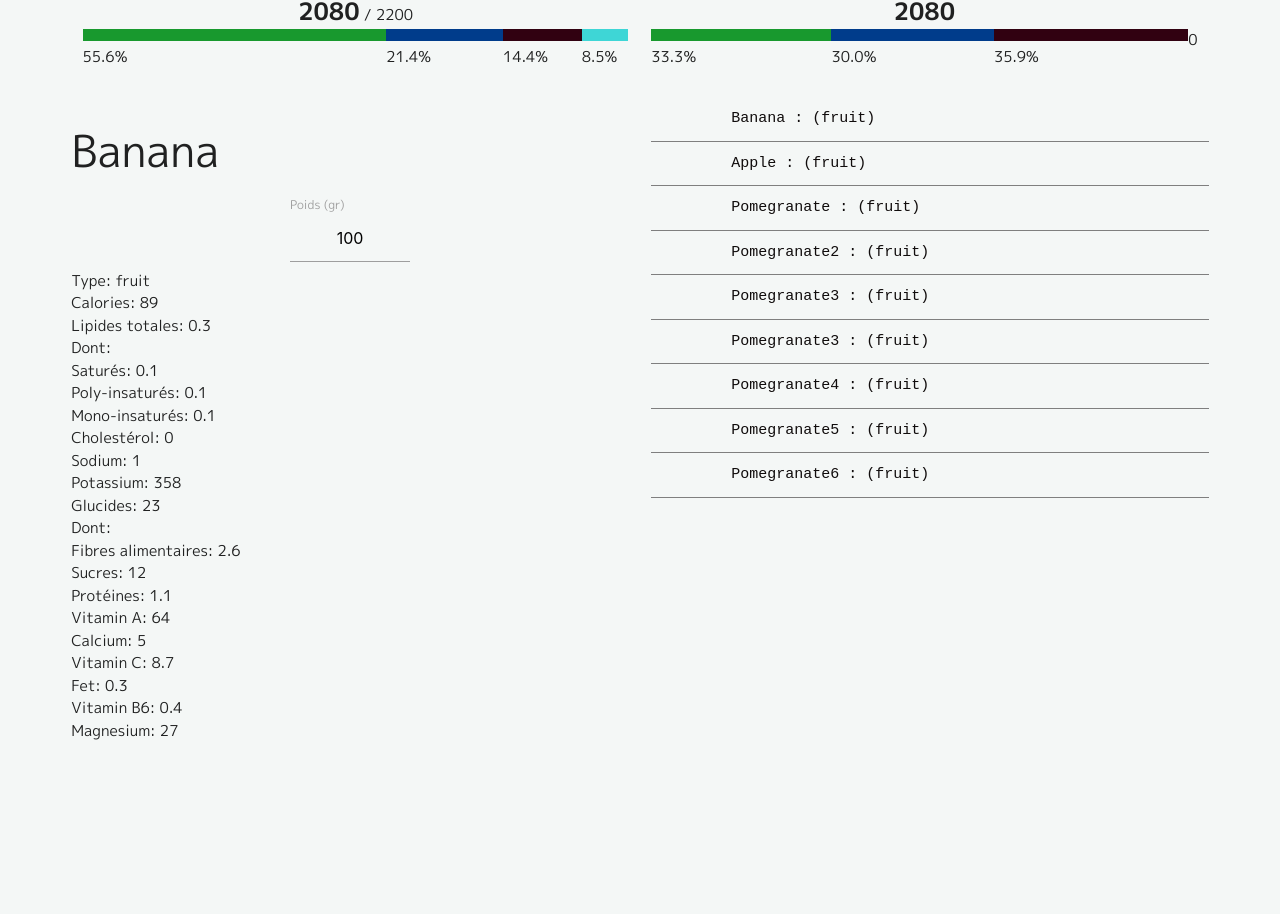
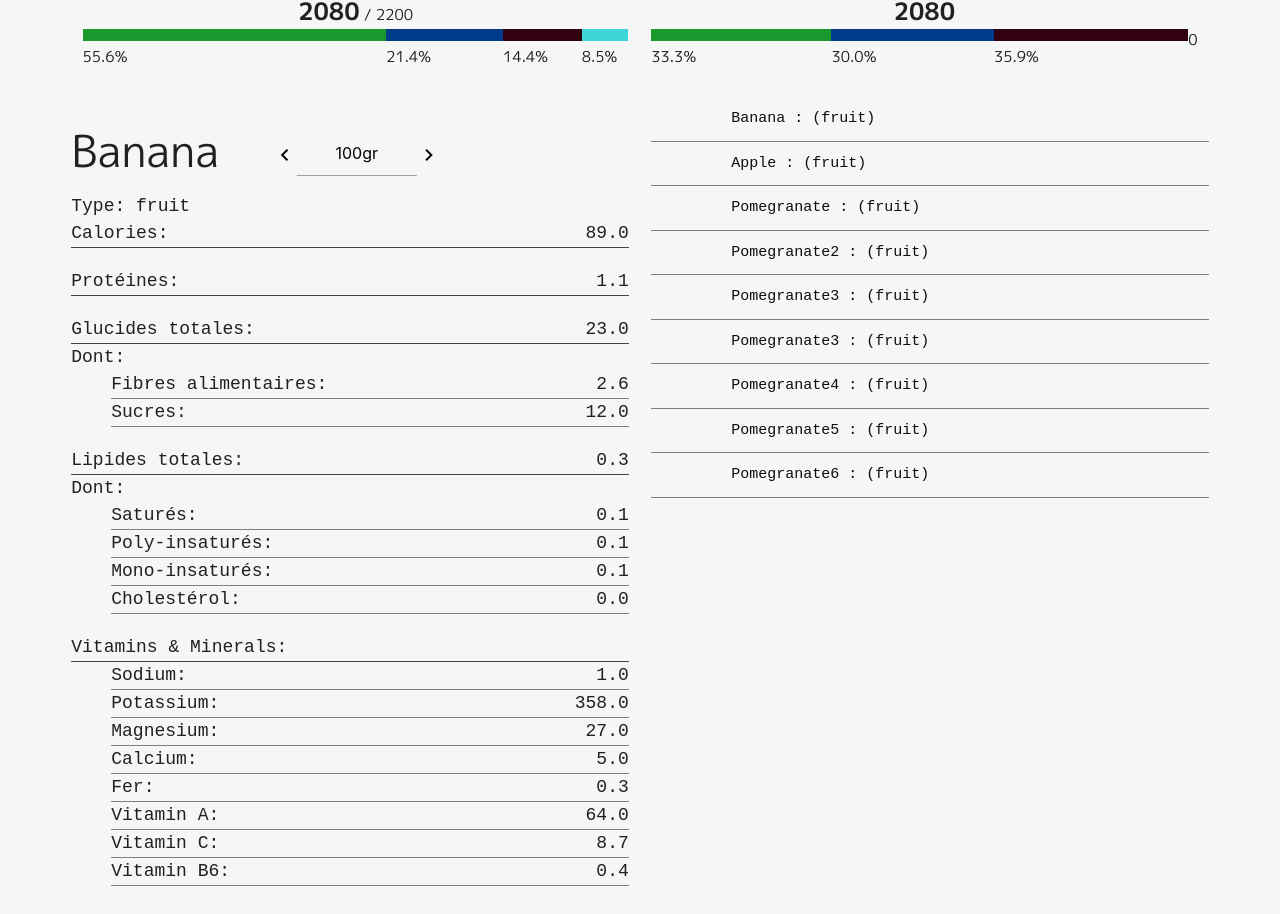
Before and after one commit to VladimirLysenkoIT/Your_Log, a React (Create React App) app: page /health/addfood/0 in a window 1280 px wide. Shown: the part 438-1352 px from the top of the page. Before the commit the page ends 1240 px from the top, so only its background shows below. Built offline with nearby package versions, Linux system fonts and the light colour scheme.

Commit message:
I done weight ranger/switcher. And i ajusted productDetail page

```diff
--- a/src/applications/health/scenes/AddFood/ProductsDetail.jsx
+++ b/src/applications/health/scenes/AddFood/ProductsDetail.jsx
@@ -3,44 +3,122 @@ import M from 'materialize-css';
 import { WeightRange } from "./WeightRange";
 
 export const ProductsDetail = ({ currentProduct }) => {
+  const [weightCoefficient, setWeightCoefficient] = React.useState(1);
+
   return (
     <div className="productDetail">
       {currentProduct ? (
         <div className="details">
           <div className="header">
             <h3>{`${currentProduct.name}`}</h3>
-            <WeightRange />
+            <WeightRange setWeightCoefficient={setWeightCoefficient} />
           </div>
+          <div className="productProperties">
+            <p>{`Type: ${currentProduct.type}`}</p>
+            <div className="part caloriePart">
+              <div className="partTitle">
+                <span className="title">Calories:</span>
+                <span className="amount">{(currentProduct.nutritionFacts.calories * weightCoefficient).toFixed(1)} </span>
+              </div>
+            </div>
 
-          <p>{`Type: ${currentProduct.type}`}</p>
-          <p>{`Calories: ${currentProduct.nutritionFacts.calories}`}</p>
-          <p>{`Lipides totales: ${
-            currentProduct.nutritionFacts.lipides.total
-          }`}</p>
-          <p>Dont:</p>
-          <p>{`Saturés: ${currentProduct.nutritionFacts.lipides.saturated}`}</p>
-          <p>{`Poly-insaturés: ${
-            currentProduct.nutritionFacts.lipides.monounsaturated
-          }`}</p>
-          <p>{`Mono-insaturés: ${
-            currentProduct.nutritionFacts.lipides.polyunsaturated
-          }`}</p>
-          <p>{`Cholestérol: ${currentProduct.nutritionFacts.cholesterol}`}</p>
-          <p>{`Sodium: ${currentProduct.nutritionFacts.sodium}`}</p>
-          <p>{`Potassium: ${currentProduct.nutritionFacts.potassium}`}</p>
-          <p>{`Glucides: ${currentProduct.nutritionFacts.carbs.total}`}</p>
-          <p>Dont:</p>
-          <p>{`Fibres alimentaires: ${
-            currentProduct.nutritionFacts.carbs.fibres
-          }`}</p>
-          <p>{`Sucres: ${currentProduct.nutritionFacts.carbs.sucres}`}</p>
-          <p>{`Protéines: ${currentProduct.nutritionFacts.proteines}`}</p>
-          <p>{`Vitamin A: ${currentProduct.nutritionFacts.vitamin_A}`}</p>
-          <p>{`Calcium: ${currentProduct.nutritionFacts.calcium}`}</p>
-          <p>{`Vitamin C: ${currentProduct.nutritionFacts.vitamin_C}`}</p>
-          <p>{`Fet: ${currentProduct.nutritionFacts.fer}`}</p>
-          <p>{`Vitamin B6: ${currentProduct.nutritionFacts.vitamin_B6}`}</p>
-          <p>{`Magnesium: ${currentProduct.nutritionFacts.magnesium}`}</p>
+            <div className="part proteinPart">
+              <div className="partTitle">
+                <span className="title">Protéines:</span>
+                <span className="amount">{(currentProduct.nutritionFacts.proteines * weightCoefficient).toFixed(1)}</span>
+              </div>
+            </div>
+
+            <div className="part carbPart">
+              <div className="partTitle">
+                <span className="title">Glucides totales:</span>
+                <span className="amount">{(currentProduct.nutritionFacts.carbs.total * weightCoefficient).toFixed(1)}</span>
+              </div>
+               <div className="subDetails">
+                <span>Dont:</span>
+                <div>
+                  <span className="title">Fibres alimentaires: </span>
+                  <span className="amount">{(currentProduct.nutritionFacts.carbs.fibres * weightCoefficient).toFixed(1)}</span>
+                </div>
+                <div>
+                  <span className="title">Sucres: </span>
+                  <span className="amount">{(currentProduct.nutritionFacts.carbs.sucres * weightCoefficient).toFixed(1)}</span>
+                </div>
+              </div>
+            </div>
+
+            <div className="part fatPart">
+              <div className="partTitle">
+                <span className="title">Lipides totales:</span>
+                <span className="amount">{(currentProduct.nutritionFacts.lipides.total * weightCoefficient).toFixed(1)}</span>
+              </div>
+               <div className="subDetails">
+                <span>Dont:</span>
+                <div>
+                  <span className="title">Saturés: </span>
+                  <span className="amount">{(currentProduct.nutritionFacts.lipides.saturated * weightCoefficient).toFixed(1)}</span>
+                </div>
+                <div>
+                  <span className="title">Poly-insaturés: </span>
+                  <span className="amount">{(currentProduct.nutritionFacts.lipides.monounsaturated * weightCoefficient).toFixed(1)}</span>
+                </div>
+                <div>
+                  <span className="title">Mono-insaturés: </span>
+                  <span className="amount">{(currentProduct.nutritionFacts.lipides.polyunsaturated * weightCoefficient).toFixed(1)}</span>
+                </div>
+                <div>
+                  <span className="title">Cholestérol: </span>
+                  <span className="amount">{(currentProduct.nutritionFacts.cholesterol * weightCoefficient).toFixed(1)}</span>
+                </div>
+              </div>
+            </div>
+
+
+
+            <div className="part mineralsPart">
+              <div className="partTitle">
+                <span className="title">Vitamins & Minerals:</span>
+              </div>
+               <div className="subDetails">
+                <div>
+                  <span className="title">Sodium: </span>
+                  <span className="amount">{(currentProduct.nutritionFacts.sodium * weightCoefficient).toFixed(1)}</span>
+                </div>
+                <div>
+                  <span className="title">Potassium: </span>
+                  <span className="amount">{(currentProduct.nutritionFacts.potassium * weightCoefficient).toFixed(1)}</span>
+                </div>
+                <div>
+                  <span className="title">Magnesium: </span>
+                  <span className="amount">{(currentProduct.nutritionFacts.magnesium * weightCoefficient).toFixed(1)}</span>
+                </div>
+                <div>
+                  <span className="title">Calcium: </span>
+                  <span className="amount">{(currentProduct.nutritionFacts.calcium * weightCoefficient).toFixed(1)}</span>
+                </div>
+                <div>
+                  <span className="title">Fer: </span>
+                  <span className="amount">{(currentProduct.nutritionFacts.fer * weightCoefficient).toFixed(1)}</span>
+                </div>
+                <div>
+                  <span className="title">Vitamin A: </span>
+                  <span className="amount">{(currentProduct.nutritionFacts.vitamin_A * weightCoefficient).toFixed(1)}</span>
+                </div>
+                <div>
+                  <span className="title">Vitamin C: </span>
+                  <span className="amount">{(currentProduct.nutritionFacts.vitamin_C * weightCoefficient).toFixed(1)}</span>
+                </div>
+                <div>
+                  <span className="title">Vitamin B6: </span>
+                  <span className="amount">{(currentProduct.nutritionFacts.vitamin_B6 * weightCoefficient).toFixed(1)}</span>
+                </div>
+              </div>
+            </div>
+
+
+
+
+          </div>
         </div>
       ) : (
         <div className="noDetails">
--- a/src/applications/health/scenes/AddFood/WeightRange.jsx
+++ b/src/applications/health/scenes/AddFood/WeightRange.jsx
@@ -1,24 +1,61 @@
 import React from "react";
 
-export const WeightRange = () => {
-    const [weight, setWeight] = React.useState(100);
-   const rangeOnchange = (e) => {
+export const WeightRange = ({ setWeightCoefficient }) => {
+  const [weight, setWeight] = React.useState(100);
+  const [intervalId, setIntervalId] = React.useState(false);
+  const interval = 100;
+  let longPressNewWeight = weight;
+
+  React.useEffect(()=>{
+    const weightCoefficient = weight / 100;
+    setWeightCoefficient(weightCoefficient)
+
+    longPressNewWeight = weight
+    }, [weight]
+  )
+
+  const textFieldOnChangeHandler = (e) => {
     const newWeight = e.target.value;
+    setWeight(newWeight);
+  }
+
+  const addWeight = () => {
+    let newWeight = weight + 1;
+
     setWeight(newWeight)
+  }
+
+  const minusWeight = () => {
+    let newWeight = weight*1 - 1;
+    setWeight(newWeight)
+  }
+
+  const longAddPressHandler = () => {
+    setIntervalId(setInterval(() => {
+      longPressNewWeight += 1;
+    setWeight(longPressNewWeight)
+
+      }, interval))
+  }
+
+  const longMinusPressHandler = () => {
+    setIntervalId(setInterval(() => {
+      longPressNewWeight -= 1;
+    setWeight(longPressNewWeight)
+
+      }, interval))
+  }
+
+  const buttonUpHandler = () => {
+    clearInterval(intervalId);
   }
 
   return (
     <div className="weightRange">
         <form action="">
-            <p class="range-field">
-            <div className='numericInputBox'>
-                    <div className='labelBox'><label htmlFor=''>Poids (gr)</label></div>
-                    <div className='inputBox'>
-                        <input type='text' name='fat' value={weight} onChange={rangeOnchange} />
-                    </div>
-            </div>
-
-            </p>
+          <button onClick={minusWeight} onMouseDown={longMinusPressHandler} onMouseUp={buttonUpHandler} className="back" type="button"><i className="material-icons">navigate_before</i></button>
+            <input type='text' name='fat' value={weight + 'gr'} onChange={textFieldOnChangeHandler} />
+          <button onClick={addWeight} onMouseDown={longAddPressHandler} onMouseUp={buttonUpHandler} className={`forward`} type="button"><i className="material-icons">navigate_next</i></button>
         </form>
     </div>
   );
--- a/src/applications/health/scenes/AddFood/style.scss
+++ b/src/applications/health/scenes/AddFood/style.scss
@@ -37,13 +37,75 @@
 
   .productDetail{
 
-    .weightRange{
+    .header{
       display: flex;
-      justify-content: center;
+      align-items: baseline;
 
-      input{
-        text-align: center;
-        width: 120px;
+      .weightRange{
+        margin: 0px auto;
+        transform: translateX(-40%);
+
+        form{
+          display: flex;
+          justify-content: center;
+
+          button{
+              background: none;
+              border: none;
+              cursor: pointer;
+
+              &.back:active{
+                  transform: translateX(-1px);
+              }
+              &.forward:active{
+                  transform: translateX(1px);
+              }
+
+              &.disabled{
+                  color: #E6EAEA;
+
+                  &.forward:active{
+                      transform: translateX(0px);
+                  }
+              }
+          }
+
+          input{
+            text-align: center;
+            width: 120px;
+          }
+        }
+      }
+    }
+
+
+
+    .productProperties{
+      display: flex;
+      flex-wrap: wrap;
+      flex-direction: column;
+      font-size: 18px;
+      font-family: monospace;
+
+      .part{
+        padding-bottom: 20px;
+
+        .partTitle{
+          display: flex;
+          justify-content: space-between;
+          border-bottom: 1px solid #484444;
+        }
+
+        .subDetails{
+
+
+          &>div{
+            display: flex;
+            justify-content: space-between;
+            border-bottom: 1px solid #7F7F7F;
+            margin-left: 40px;
+          }
+        }
       }
     }
   }
```
